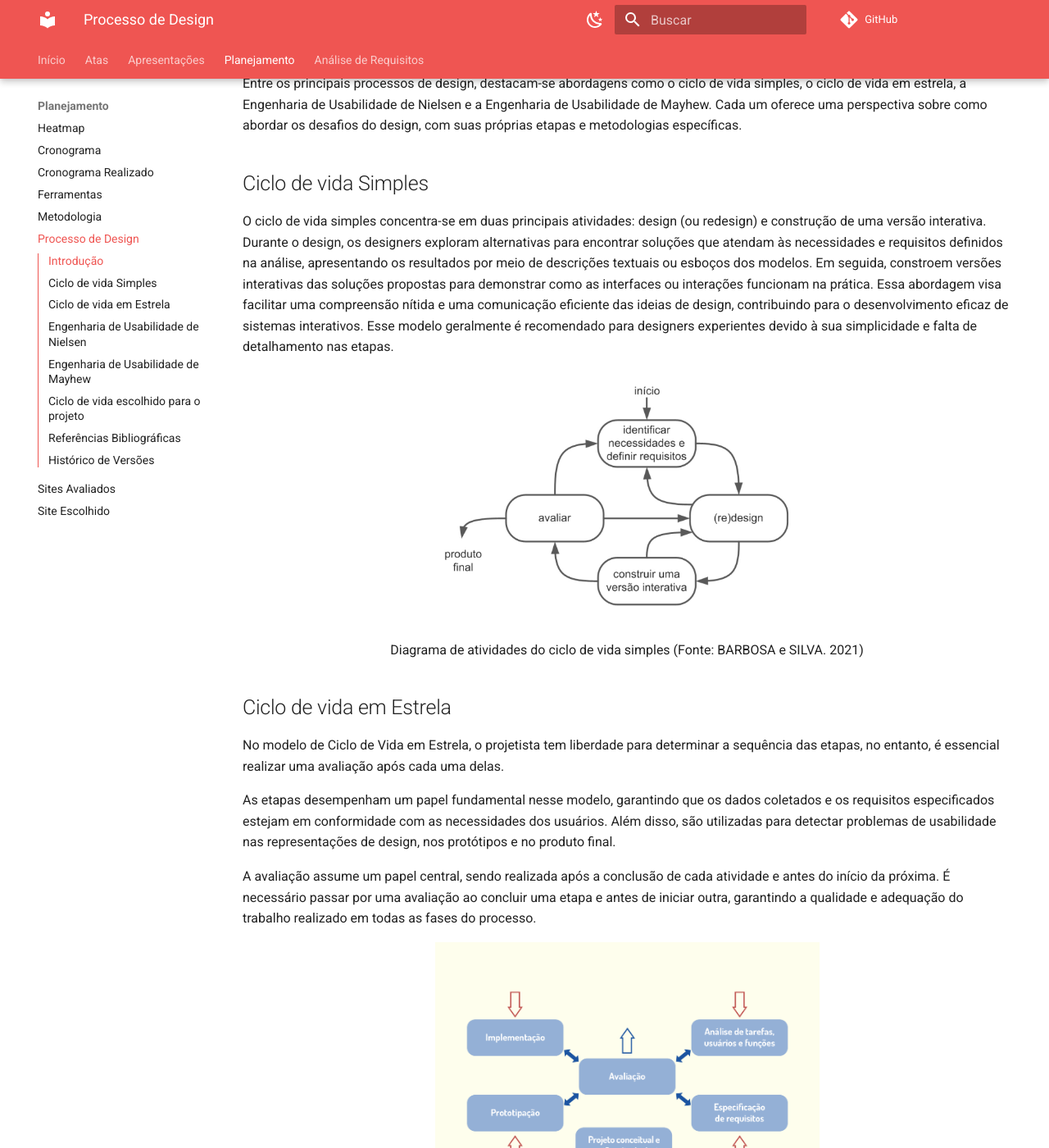
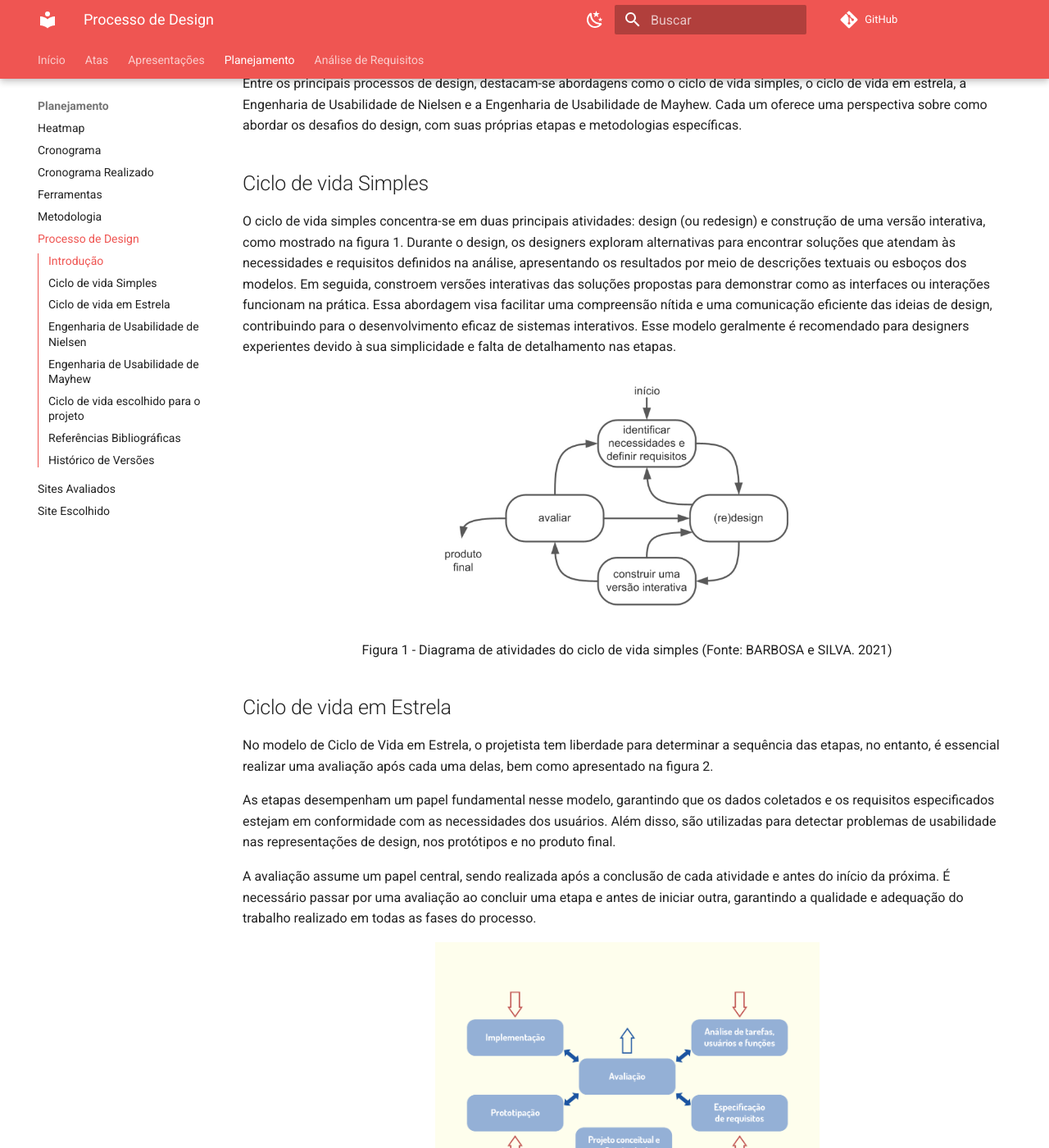
Before and after one commit to Interacao-Humano-Computador/2024.1-CBMERJ, an MkDocs documentation site: the page built from docs/planejamento/processo-de-design.md, in a window 1280 px wide and 1400 px high, scrolled down 535 px. Shown: the whole window at 82% size. Built offline with MkDocs 1.6.1 and Material for MkDocs 9.7.7, drawn with Linux system fonts in a browser that asks for light colours; comment, search, counter and statistics services are not loaded; some of the changed text lies outside the part shown.

Commit message:
Update Processo de Design

```diff
--- a/docs/planejamento/processo-de-design.md
+++ b/docs/planejamento/processo-de-design.md
@@ -10,15 +10,15 @@
 Entre os principais processos de design, destacam-se abordagens como o ciclo de vida simples, o ciclo de vida em estrela, a Engenharia de Usabilidade de Nielsen e a Engenharia de Usabilidade de Mayhew. Cada um oferece uma perspectiva sobre como abordar os desafios do design, com suas próprias etapas e metodologias específicas.
 
 ## Ciclo de vida Simples
-O ciclo de vida simples concentra-se em duas principais atividades: design (ou redesign) e construção de uma versão interativa. Durante o design, os designers exploram alternativas para encontrar soluções que atendam às necessidades e requisitos definidos na análise, apresentando os resultados por meio de descrições textuais ou esboços dos modelos. Em seguida, constroem versões interativas das soluções propostas para demonstrar como as interfaces ou interações funcionam na prática. Essa abordagem visa facilitar uma compreensão nítida e uma comunicação eficiente das ideias de design, contribuindo para o desenvolvimento eficaz de sistemas interativos. Esse modelo geralmente é recomendado para designers experientes devido à sua simplicidade e falta de detalhamento nas etapas.
+O ciclo de vida simples concentra-se em duas principais atividades: design (ou redesign) e construção de uma versão interativa, como mostrado na figura 1. Durante o design, os designers exploram alternativas para encontrar soluções que atendam às necessidades e requisitos definidos na análise, apresentando os resultados por meio de descrições textuais ou esboços dos modelos. Em seguida, constroem versões interativas das soluções propostas para demonstrar como as interfaces ou interações funcionam na prática. Essa abordagem visa facilitar uma compreensão nítida e uma comunicação eficiente das ideias de design, contribuindo para o desenvolvimento eficaz de sistemas interativos. Esse modelo geralmente é recomendado para designers experientes devido à sua simplicidade e falta de detalhamento nas etapas.
 
 <p align="center">
   <img src="../img/processo-de-design/ciclo-de-vida-simples.png" alt="Ciclo de vida simples" width="50%" />
 </p>
-<p align="center">Diagrama de atividades do ciclo de vida simples (Fonte: BARBOSA e SILVA. 2021)</p>
+<p align="center">Figura 1 - Diagrama de atividades do ciclo de vida simples (Fonte: BARBOSA e SILVA. 2021)</p>
 
 ## Ciclo de vida em Estrela
-No modelo de Ciclo de Vida em Estrela, o projetista tem liberdade para determinar a sequência das etapas, no entanto, é essencial realizar uma avaliação após cada uma delas.
+No modelo de Ciclo de Vida em Estrela, o projetista tem liberdade para determinar a sequência das etapas, no entanto, é essencial realizar uma avaliação após cada uma delas, bem como apresentado na figura 2.
 
 As etapas desempenham um papel fundamental nesse modelo, garantindo que os dados coletados e os requisitos especificados estejam em conformidade com as necessidades dos usuários. Além disso, são utilizadas para detectar problemas de usabilidade nas representações de design, nos protótipos e no produto final.
 
@@ -27,7 +27,7 @@
 <p align="center">
   <img src="../img/processo-de-design/ciclodevidaemestrela.png" alt="Ciclo de vida em Estrela" width="50%" />
 </p>
-<p align="center">[Fonte: BARBOSA, SILVA. 2010 (Adaptada)] </p>
+<p align="center">Figura 2 - Cilco de vida em estrela [Fonte: BARBOSA, SILVA. 2010 (Adaptada)] </p>
 
 ## Engenharia de Usabilidade de Nielsen
 Na Engenharia de Usabilidade de Nielsen, durante todo o processo de desenvolvimento de um produto, são realizadas diversas atividades, muitas das quais ocorrem nas fases iniciais do projeto, mesmo antes da concepção da interface com o usuário.
@@ -73,12 +73,12 @@
 
 
 
-Mayhew propôs esse modelo de ciclo de vida para a engenharia de usabilidade que combina várias abordagens da área de Interação Humano-Computador em um único ciclo. A análise dos requisitos é guiada pelo perfil do usuário, análise de tarefas, características e limitações da plataforma. Na etapa de design e avaliação, o objetivo é criar uma solução para IHC. Por fim, na etapa de implementação, é crucial obter feedback dos usuários após um período de uso para possíveis melhorias futuras no sistema.
+Mayhew propôs esse modelo de ciclo de vida para a engenharia de usabilidade que combina várias abordagens da área de Interação Humano-Computador em um único ciclo. A análise dos requisitos é guiada pelo perfil do usuário, análise de tarefas, características e limitações da plataforma. Na etapa de design e avaliação, o objetivo é criar uma solução para IHC. Por fim, na etapa de implementação, é crucial obter feedback dos usuários após um período de uso para possíveis melhorias futuras no sistema. Na figura 3, podemos ver como se da a organização e divisão dessas fases.
 
 <p align="center">
   <img src="../img/processo-de-design/engenhariadeusabilidademayhew.png" alt="Engenharia de Usabilidade de Mayhew" width="50%" />
 </p>
-<p align="center">(Fonte: Mayhew, 1999) </p>
+<p align="center">Figura 3 - Engenharia de usabilidade de Mayhew (Fonte: Mayhew, 1999) </p>
 
 ## Ciclo de vida escolhido para o projeto
 Após análises e discussões em equipe sobre os diferentes ciclos de vida mencionados anteriormente, chegamos à decisão de adotar o ciclo de vida proposto por Mayhew. Reconhecendo o nível de experiência da equipe, entendemos a importância de selecionar um ciclo de vida robusto, com etapas bem definidas, para orientar o desenvolvimento do nosso projeto. Acreditamos que ao seguir um processo criterioso e estruturado, como o sugerido por Mayhew, poderemos reduzir significativamente as margens de erro e obter uma compreensão mais clara das diversas etapas do projeto. Esta abordagem nos permitirá avançar com confiança e eficiência, garantindo uma execução bem-sucedida do projeto.
```
